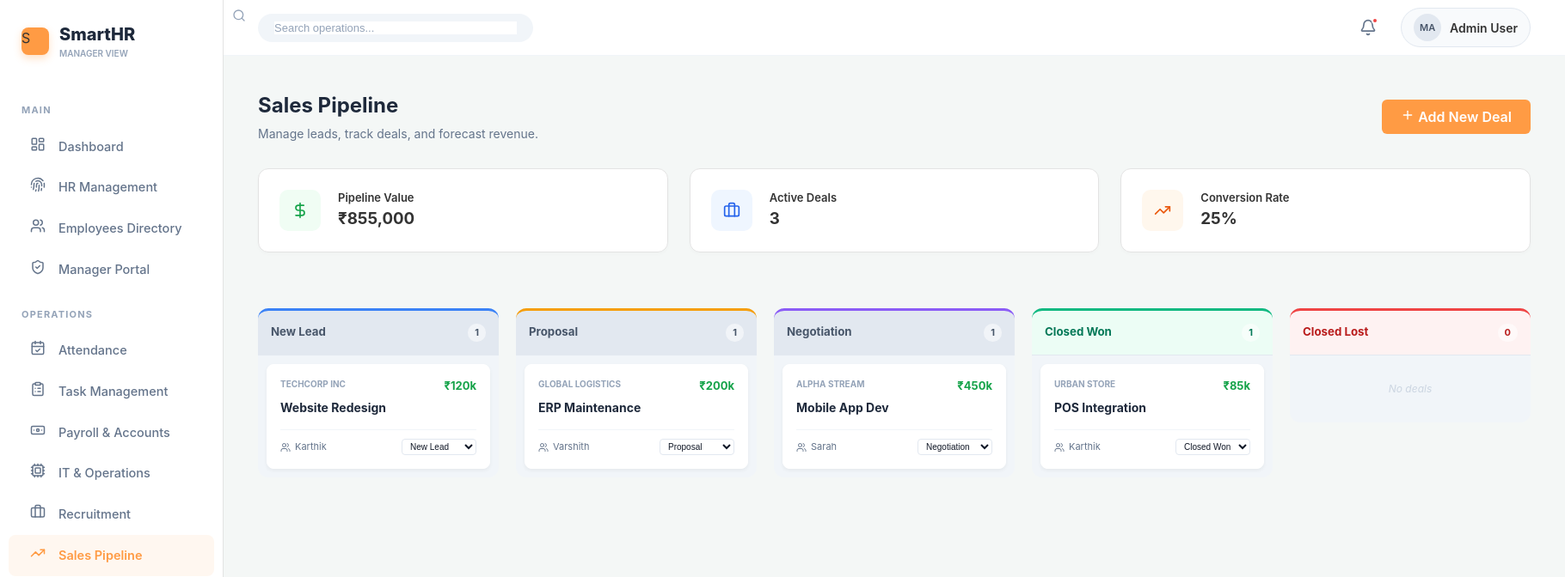
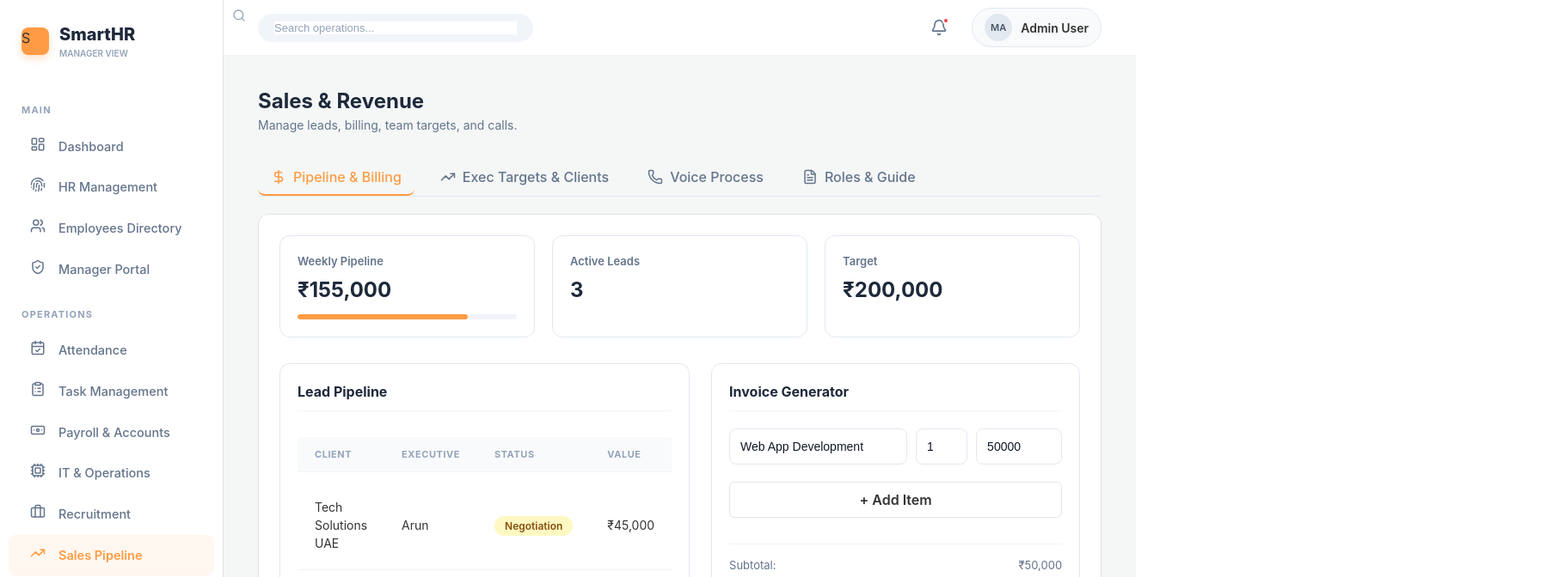
Before and after one commit to Ragulkumar7/hrms, a React app in the folder frontend/: page /sales in a window 1280 px wide. Shown: the top 672 px of the page at 86% size, 1820 px wide, since content can reach past the window. Built offline with nearby package versions, Linux system fonts and the light colour scheme; the HTML template or start-up script is replaced by a standard one.

Commit message:
app.jsx, Sales.jsx

```diff
--- a/frontend/src/App.css
+++ b/frontend/src/App.css
@@ -1658,3 +1658,217 @@ input:checked + .slider:before { transform: translateX(20px); }
   justify-content: center;
   font-size: 11px;
 }
+/* hrManagement
+/* HR Management Component Styles */
+.animate-in {
+  animation: fadeIn 0.5s ease-out;
+}
+
+@keyframes fadeIn {
+  from { opacity: 0; transform: translateY(10px); }
+  to { opacity: 1; transform: translateY(0); }
+}
+
+/* Status Badges */
+.bg-green-100 { background-color: #dcfce7; }
+.text-green-600 { color: #16a34a; }
+.bg-orange-100 { background-color: #ffedd5; }
+.text-orange-600 { color: #ea580c; }
+.bg-red-100 { background-color: #fee2e2; }
+.text-red-600 { color: #dc2626; }
+.bg-blue-50 { background-color: #eff6ff; }
+.text-blue-600 { color: #2563eb; }
+
+/* Buttons & Inputs */
+.bg-orange-500 { background-color: #f97316; }
+.hover\:bg-orange-600:hover { background-color: #ea580c; }
+.border-orange-500 { border-color: #f97316; }
+.text-orange-500 { color: #f97316; }
+
+/* Table Styles */
+.divide-y > * + * {
+  border-top-width: 1px;
+}
+
+/* Cards & Containers */
+.bg-orange-50 { background-color: #fff7ed; }
+.bg-purple-50 { background-color: #faf5ff; }
+.text-purple-600 { color: #9333ea; }
+
+/* Role Switcher Dev Tool Fix */
+.role-switcher-dev {
+  position: fixed;
+  bottom: 20px;
+  right: 20px;
+  background: white;
+  padding: 15px;
+  border-radius: 12px;
+  box-shadow: 0 10px 25px rgba(0,0,0,0.1);
+  border: 1px solid #e2e8f0;
+  z-index: 9999;
+}
+
+/* Add these to your App.css to support the HR Management UI */
+.flex { display: flex; }
+.gap-4 { gap: 1rem; }
+.p-6 { padding: 1.5rem; }
+.shadow-sm { box-shadow: 0 1px 2px 0 rgba(0, 0, 0, 0.05); }
+.rounded-xl { border-radius: 0.75rem; }
+.bg-white { background-color: #ffffff; }
+.justify-between { justify-content: space-between; }
+.items-center { align-items: center; }
+
+/* --- HR MANAGEMENT UI HELPERS --- */
+.hr-card {
+  background: #ffffff;
+  border-radius: 12px;
+  padding: 24px;
+  box-shadow: 0 1px 3px rgba(0,0,0,0.1);
+  border: 1px solid #f1f5f9;
+}
+
+.tab-container {
+  display: flex;
+  gap: 16px;
+  border-bottom: 1px solid #e2e8f0;
+  margin-bottom: 24px;
+}
+
+.tab-btn {
+  display: flex;
+  align-items: center;
+  gap: 8px;
+  padding: 8px 16px;
+  font-size: 14px;
+  font-weight: 600;
+  border: none;
+  background: transparent;
+  cursor: pointer;
+  border-bottom: 2px solid transparent;
+  color: #64748b;
+  transition: all 0.2s;
+}
+
+.tab-btn.active {
+  color: #f97316;
+  border-bottom-color: #f97316;
+}
+
+/* Status Badges for the Table */
+.badge-active {
+  background-color: #dcfce7;
+  color: #166534;
+  padding: 4px 8px;
+  border-radius: 4px;
+  font-size: 11px;
+  font-weight: 700;
+  text-transform: uppercase;
+}
+
+.badge-leave {
+  background-color: #f1f5f9;
+  color: #475569;
+  padding: 4px 8px;
+  border-radius: 4px;
+  font-size: 11px;
+  font-weight: 700;
+  text-transform: uppercase;
+}
+/* Add to bottom of App.css */
+
+.custom-table {
+  width: 100%;
+  border-collapse: separate;
+  border-spacing: 0 10px; /* Spacing between rows */
+}
+
+.custom-table th {
+  padding: 12px 20px;
+  color: #94a3b8;
+  font-size: 11px;
+  text-transform: uppercase;
+  letter-spacing: 0.05em;
+  border-bottom: 1px solid #f1f5f9;
+}
+
+.custom-table td {
+  padding: 20px;
+  background: transparent;
+  vertical-align: middle;
+}
+
+.avatar-small {
+  width: 32px;
+  height: 32px;
+  border-radius: 50%;
+  display: flex;
+  align-items: center;
+  justify-content: center;
+  font-size: 11px;
+}
+
+/* --- SALES MODULE STYLES --- */
+
+/* 1. Overview & Stats */
+.stats-grid {
+  display: grid;
+  grid-template-columns: repeat(auto-fit, minmax(200px, 1fr));
+  gap: 20px;
+  margin-bottom: 30px;
+}
+
+.stat-card {
+  background: #fff;
+  border: 1px solid #e2e8f0;
+  border-radius: 12px;
+  padding: 20px;
+}
+
+.stat-card p { margin: 0; font-size: 13px; color: #64748b; font-weight: 600; }
+.stat-card h3 { margin: 5px 0 10px 0; font-size: 24px; color: #1e293b; }
+
+.sales-progress-bar {
+  height: 6px; width: 100%; background: #f1f5f9; border-radius: 10px; overflow: hidden;
+}
+.sales-progress { height: 100%; background: var(--primary-orange); border-radius: 10px; }
+
+/* 2. Split Layouts */
+.split-layout {
+  display: grid;
+  grid-template-columns: 2fr 1fr;
+  gap: 25px;
+}
+
+@media (max-width: 900px) {
+  .split-layout { grid-template-columns: 1fr; }
+}
+
+.section-container {
+  background: white; border: 1px solid #e2e8f0; border-radius: 12px; padding: 20px; height: 100%;
+}
+
+.section-heading {
+  margin-top: 0; margin-bottom: 20px; font-size: 16px; color: #1e293b; padding-bottom: 10px; border-bottom: 1px solid #f1f5f9;
+}
+
+/* 3. Invoice Styles */
+.invoice-box { display: flex; flex-direction: column; gap: 10px; }
+.invoice-row { display: flex; gap: 10px; }
+.invoice-summary { margin-top: 20px; padding-top: 15px; border-top: 1px solid #f1f5f9; }
+.summary-row { display: flex; justify-content: space-between; font-size: 13px; margin-bottom: 8px; color: #64748b; }
+.summary-row.total { font-weight: 700; color: #1e293b; font-size: 16px; margin-top: 10px; margin-bottom: 15px; }
+
+/* 4. Target Cards */
+.target-list { display: flex; flex-direction: column; gap: 15px; }
+.target-card { padding: 15px; background: #f8fafc; border-radius: 8px; border: 1px solid #e2e8f0; }
+.target-info { display: flex; justify-content: space-between; font-size: 13px; margin-bottom: 8px; font-weight: 600; }
+.target-info .values { color: #64748b; }
+
+/* 5. Client Form */
+.client-form { display: flex; flex-direction: column; gap: 15px; }
+.clients-list h4 { font-size: 13px; margin-bottom: 5px; }
+.clients-list ul { padding-left: 20px; font-size: 13px; color: #64748b; }
+
+/* 6. Roles Accordion */
+.role-item { overflow: hidden; }
+.role-header:hover { background: #f1f5f9 !important; }
--- a/frontend/src/components/Sales.jsx
+++ b/frontend/src/components/Sales.jsx
@@ -1,163 +1,284 @@
 import React, { useState } from 'react';
 import { useUser } from '../context/UserContext';
 import {
-  TrendingUp, DollarSign, Users, Plus, MoreHorizontal,
-  Briefcase, CheckCircle, XCircle
+  PieChart, Users, Phone, FileText, DollarSign,
+  TrendingUp, Plus, Download, Check, X
 } from 'lucide-react';
 
 const Sales = () => {
   const { user } = useUser();
-  const [showModal, setShowModal] = useState(false);
+  const [activeTab, setActiveTab] = useState('pipeline');
 
-  // --- MOCK DATA: SALES DEALS ---
-  const [deals, setDeals] = useState([
-    { id: 1, client: 'TechCorp Inc', title: 'Website Redesign', value: 120000, stage: 'New Lead', owner: 'Karthik (TL)', date: '2026-01-20' },
-    { id: 2, client: 'Alpha Stream', title: 'Mobile App Dev', value: 450000, stage: 'Negotiation', owner: 'Sarah (TL)', date: '2026-02-05' },
-    { id: 3, client: 'Urban Store', title: 'POS Integration', value: 85000, stage: 'Closed Won', owner: 'Karthik (TL)', date: '2026-01-15' },
-    { id: 4, client: 'Global Logistics', title: 'ERP Maintenance', value: 200000, stage: 'Proposal', owner: 'Varshith', date: '2026-02-10' },
-  ]);
-
-  const [newDeal, setNewDeal] = useState({ client: '', title: '', value: '', stage: 'New Lead' });
-
-  // Kanban Stages
-  const stages = ['New Lead', 'Proposal', 'Negotiation', 'Closed Won', 'Closed Lost'];
-
-  // --- ACTIONS ---
-  const handleAddDeal = (e) => {
-    e.preventDefault();
-    const deal = {
-      id: deals.length + 1,
-      ...newDeal,
-      value: parseFloat(newDeal.value),
-      owner: user.name,
-      date: new Date().toISOString().split('T')[0]
-    };
-    setDeals([...deals, deal]);
-    setShowModal(false);
-    setNewDeal({ client: '', title: '', value: '', stage: 'New Lead' });
-  };
-
-  const moveStage = (id, newStage) => {
-    setDeals(deals.map(d => d.id === id ? { ...d, stage: newStage } : d));
-  };
-
-  // --- CALCULATIONS ---
-  const totalPipeline = deals.filter(d => d.stage !== 'Closed Lost').reduce((acc, curr) => acc + curr.value, 0);
-  const wonDeals = deals.filter(d => d.stage === 'Closed Won').length;
-  const conversionRate = Math.round((wonDeals / deals.length) * 100) || 0;
+  // Tabs Configuration
+  const tabs = [
+    { id: 'pipeline', label: 'Pipeline & Billing', icon: <DollarSign size={18} /> },
+    { id: 'targets', label: 'Exec Targets & Clients', icon: <TrendingUp size={18} /> },
+    { id: 'voice', label: 'Voice Process', icon: <Phone size={18} /> },
+    { id: 'roles', label: 'Roles & Guide', icon: <FileText size={18} /> },
+  ];
 
   return (
     <div className="fade-in">
+      {/* Header */}
       <div className="page-header">
         <div>
-          <h2 className="main-title">Sales Pipeline</h2>
-          <p className="sub-title">Manage leads, track deals, and forecast revenue.</p>
-        </div>
-        <div className="header-actions">
-           <button className="btn-action" onClick={() => setShowModal(true)}>
-             <Plus size={16}/> Add New Deal
-           </button>
+          <h1 className="main-title">Sales & Revenue</h1>
+          <p className="sub-title">Manage leads, billing, team targets, and calls.</p>
         </div>
       </div>
 
-      {/* --- SALES METRICS --- */}
+      {/* Navigation Tabs */}
+      <div className="rec-tabs">
+        {tabs.map((tab) => (
+          <button
+            key={tab.id}
+            onClick={() => setActiveTab(tab.id)}
+            className={`rec-tab-btn ${activeTab === tab.id ? 'active' : ''}`}
+          >
+            {tab.icon} {tab.label}
+          </button>
+        ))}
+      </div>
+
+      {/* Content Area */}
+      <div className="glass-card" style={{minHeight: '600px'}}>
+        {activeTab === 'pipeline' && <SalesBillingModule />}
+        {activeTab === 'targets' && <SalesExecutiveModule />}
+        {activeTab === 'voice' && <VoiceProcessModule />}
+        {activeTab === 'roles' && <RolesResponsibilities />}
+      </div>
+    </div>
+  );
+};
+
+/* --- 1. PIPELINE & BILLING MODULE (From SalesBillingModule.jsx) --- */
+const SalesBillingModule = () => {
+  const [leads] = useState([
+    { id: 1, client: "Tech Solutions UAE", exec: "Arun", status: "Negotiation", value: 45000 },
+    { id: 2, client: "Kovai Retail", exec: "Sana", status: "Analysis", value: 25000 },
+    { id: 3, client: "London FinTech", exec: "Arun", status: "Closed", value: 85000 },
+  ]);
+
+  const [invoiceItems, setInvoiceItems] = useState([
+    { id: 1, desc: 'Web App Development', qty: 1, rate: 50000 }
+  ]);
+
+  const weeklyTarget = 200000;
+  const currentTotal = leads.reduce((acc, curr) => acc + curr.value, 0);
+
+  const addInvoiceItem = () => setInvoiceItems([...invoiceItems, { id: Date.now(), desc: '', qty: 1, rate: 0 }]);
+
+  const updateInvoiceItem = (id, field, value) => {
+    setInvoiceItems(invoiceItems.map(item => item.id === id ? { ...item, [field]: value } : item));
+  };
+
+  const subtotal = invoiceItems.reduce((acc, item) => acc + item.qty * item.rate, 0);
+  const tax = subtotal * 0.18;
+  const total = subtotal + tax;
+
+  return (
+    <div className="sales-admin-view">
+      {/* Stats Grid */}
       <div className="stats-grid">
-        <div className="glass-card stat-item">
-          <div className="icon-box green"><DollarSign size={20} /></div>
-          <div><p className="stat-label">Pipeline Value</p><h3 className="stat-value">₹{totalPipeline.toLocaleString()}</h3></div>
+        <div className="stat-card">
+          <p>Weekly Pipeline</p>
+          <h3>₹{currentTotal.toLocaleString()}</h3>
+          <div className="sales-progress-bar">
+            <div className="sales-progress" style={{ width: `${(currentTotal / weeklyTarget) * 100}%` }} />
           </div>
-        <div className="glass-card stat-item">
-          <div className="icon-box blue"><Briefcase size={20} /></div>
-          <div><p className="stat-label">Active Deals</p><h3 className="stat-value">{deals.filter(d => d.stage !== 'Closed Won' && d.stage !== 'Closed Lost').length}</h3></div>
         </div>
-        <div className="glass-card stat-item">
-          <div className="icon-box orange"><TrendingUp size={20} /></div>
-          <div><p className="stat-label">Conversion Rate</p><h3 className="stat-value">{conversionRate}%</h3></div>
+        <div className="stat-card">
+          <p>Active Leads</p>
+          <h3>{leads.length}</h3>
+        </div>
+        <div className="stat-card">
+          <p>Target</p>
+          <h3>₹{weeklyTarget.toLocaleString()}</h3>
         </div>
       </div>
 
-      {/* --- KANBAN BOARD --- */}
-      <div className="kanban-container">
-        {stages.map((stage) => (
-          <div key={stage} className="kanban-column">
-            <div className={`kanban-header stage-${stage.replace(' ', '-').toLowerCase()}`}>
-              <h5>{stage}</h5>
-              <span className="count-badge">{deals.filter(d => d.stage === stage).length}</span>
+      <div className="split-layout">
+        {/* Pipeline Table */}
+        <div className="section-container">
+          <h3 className="section-heading">Lead Pipeline</h3>
+          <table className="custom-table">
+            <thead>
+              <tr><th>Client</th><th>Executive</th><th>Status</th><th>Value</th></tr>
+            </thead>
+            <tbody>
+              {leads.map(lead => (
+                <tr key={lead.id}>
+                  <td>{lead.client}</td>
+                  <td>{lead.exec}</td>
+                  <td><span className={`status-pill ${lead.status === 'Closed' ? 'active' : 'pending'}`}>{lead.status}</span></td>
+                  <td>₹{lead.value.toLocaleString()}</td>
+                </tr>
+              ))}
+            </tbody>
+          </table>
         </div>
 
-            <div className="kanban-body">
-              {deals.filter(d => d.stage === stage).map(deal => (
-                <div key={deal.id} className="deal-card fade-in">
-                  <div style={{display:'flex', justifyContent:'space-between', marginBottom:'5px'}}>
-                    <span className="deal-client">{deal.client}</span>
-                    <strong className="deal-value">₹{(deal.value/1000).toFixed(0)}k</strong>
+        {/* Invoice Generator */}
+        <div className="section-container">
+          <h3 className="section-heading">Invoice Generator</h3>
+          <div className="invoice-box">
+            {invoiceItems.map(item => (
+              <div className="invoice-row" key={item.id}>
+                <input className="standard-input" placeholder="Description" value={item.desc} onChange={e => updateInvoiceItem(item.id, 'desc', e.target.value)} style={{flex:2}}/>
+                <input className="standard-input" type="number" placeholder="Qty" value={item.qty} onChange={e => updateInvoiceItem(item.id, 'qty', e.target.value)} style={{width:'60px'}}/>
+                <input className="standard-input" type="number" placeholder="Rate" value={item.rate} onChange={e => updateInvoiceItem(item.id, 'rate', e.target.value)} style={{width:'100px'}}/>
               </div>
+            ))}
+            <button className="btn-secondary small" onClick={addInvoiceItem} style={{marginTop:'10px'}}>+ Add Item</button>
 
-                  <h4 className="deal-title">{deal.title}</h4>
-
-                  <div className="deal-footer">
-                    <div className="deal-owner">
-                      <Users size={12}/> {deal.owner.split(' ')[0]}
-                    </div>
-
-                    {/* Stage Switcher Dropdown */}
-                    <select
-                      className="mini-select"
-                      value={deal.stage}
-                      onChange={(e) => moveStage(deal.id, e.target.value)}
-                    >
-                      {stages.map(s => <option key={s} value={s}>{s}</option>)}
-                    </select>
+            <div className="invoice-summary">
+              <div className="summary-row"><span>Subtotal:</span> <span>₹{subtotal.toLocaleString()}</span></div>
+              <div className="summary-row"><span>GST (18%):</span> <span>₹{tax.toLocaleString()}</span></div>
+              <div className="summary-row total"><span>Total:</span> <span>₹{total.toLocaleString()}</span></div>
+              <button className="btn-action full-width"><Download size={16}/> Download Invoice</button>
             </div>
           </div>
-              ))}
+        </div>
+      </div>
+    </div>
+  );
+};
 
-              {deals.filter(d => d.stage === stage).length === 0 && (
-                <div className="empty-zone">No deals</div>
-              )}
+/* --- 2. EXECUTIVE TARGETS & CLIENTS (From SalesExecutive.jsx) --- */
+const SalesExecutiveModule = () => {
+  const salesData = [
+    { name: "Ravi Kumar", target: 50000, actual: 42000 },
+    { name: "Sneha Patel", target: 60000, actual: 58000 },
+    { name: "Arjun Das", target: 45000, actual: 30000 },
+  ];
+
+  const [clients, setClients] = useState([]);
+  const [formData, setFormData] = useState({ name: "", phone: "", email: "" });
+
+  const handleAddClient = (e) => {
+    e.preventDefault();
+    if (formData.name) {
+      setClients([...clients, formData]);
+      setFormData({ name: "", phone: "", email: "" });
+    }
+  };
+
+  return (
+    <div className="sales-exec-view">
+      <div className="split-layout">
+
+        {/* Targets List */}
+        <div className="section-container">
+          <h3 className="section-heading">Team Targets</h3>
+          <div className="target-list">
+            {salesData.map((person) => (
+              <div key={person.name} className="target-card">
+                <div className="target-info">
+                  <span className="name">{person.name}</span>
+                  <span className="values">₹{person.actual.toLocaleString()} / ₹{person.target.toLocaleString()}</span>
+                </div>
+                <div className="sales-progress-bar">
+                  <div className="sales-progress" style={{ width: `${(person.actual / person.target) * 100}%` }}></div>
                 </div>
               </div>
             ))}
           </div>
+        </div>
 
-      {/* --- ADD DEAL MODAL --- */}
-      {showModal && (
-        <div className="modal-overlay">
-          <div className="glass-card modal-content">
-            <div className="section-header">
-              <h4>Create Sales Opportunity</h4>
-              <button className="icon-btn-x" onClick={() => setShowModal(false)}><Plus size={20} style={{transform:'rotate(45deg)'}}/></button>
+        {/* Add Client Form */}
+        <div className="section-container">
+          <h3 className="section-heading">Add New Client</h3>
+          <form className="client-form" onSubmit={handleAddClient}>
+            <input className="standard-input" placeholder="Client Name" value={formData.name} onChange={e => setFormData({...formData, name: e.target.value})} />
+            <input className="standard-input" placeholder="Phone" value={formData.phone} onChange={e => setFormData({...formData, phone: e.target.value})} />
+            <input className="standard-input" placeholder="Email" value={formData.email} onChange={e => setFormData({...formData, email: e.target.value})} />
+            <button className="btn-action full-width" type="submit">Add Client</button>
+          </form>
+
+          {clients.length > 0 && (
+            <div className="clients-list mt-4">
+              <h4>Recent Clients</h4>
+              <ul>{clients.map((c, i) => <li key={i}>{c.name}</li>)}</ul>
             </div>
-            <form onSubmit={handleAddDeal} className="task-form">
-              <div className="form-group">
-                <label>Client Name</label>
-                <input type="text" required className="standard-input"
-                  value={newDeal.client} onChange={e => setNewDeal({...newDeal, client: e.target.value})} />
-              </div>
-              <div className="form-group">
-                <label>Project / Deal Title</label>
-                <input type="text" required className="standard-input"
-                  value={newDeal.title} onChange={e => setNewDeal({...newDeal, title: e.target.value})} />
-              </div>
-              <div className="form-row">
-                <div className="form-group">
-                  <label>Value (₹)</label>
-                  <input type="number" required className="standard-input"
-                    value={newDeal.value} onChange={e => setNewDeal({...newDeal, value: e.target.value})} />
-                </div>
-                <div className="form-group">
-                  <label>Initial Stage</label>
-                  <select className="standard-input"
-                    value={newDeal.stage} onChange={e => setNewDeal({...newDeal, stage: e.target.value})}>
-                    {stages.map(s => <option key={s} value={s}>{s}</option>)}
-                  </select>
+          )}
         </div>
       </div>
-              <button type="submit" className="btn-action full-width">Create Deal</button>
-            </form>
+    </div>
+  );
+};
+
+/* --- 3. VOICE PROCESS (From VoiceProcess.jsx) --- */
+const VoiceProcessModule = () => {
+  const [calls, setCalls] = useState([
+    { id: 1, client: "Tech Solutions UAE", status: "Pending" },
+    { id: 2, client: "Kovai Retail", status: "Pending" },
+    { id: 3, client: "London FinTech", status: "Pending" },
+  ]);
+
+  const handleCall = (id, status) => {
+    setCalls(calls.map(c => c.id === id ? { ...c, status } : c));
+  };
+
+  return (
+    <div className="voice-container">
+      <div className="section-container">
+        <h3 className="section-heading">Incoming Sales Calls</h3>
+        <table className="custom-table">
+          <thead><tr><th>Client</th><th>Status</th><th>Action</th></tr></thead>
+          <tbody>
+            {calls.map((call) => (
+              <tr key={call.id}>
+                <td>{call.client}</td>
+                <td>
+                  <span className={`status-pill ${call.status === 'Pending' ? 'pending' : call.status === 'Accepted' ? 'active' : 'rejected'}`}>
+                    {call.status}
+                  </span>
+                </td>
+                <td>
+                  {call.status === 'Pending' && (
+                    <div style={{display:'flex', gap:'10px'}}>
+                      <button className="icon-btn-check" onClick={() => handleCall(call.id, 'Accepted')}><Check size={16}/></button>
+                      <button className="icon-btn-x" onClick={() => handleCall(call.id, 'Rejected')}><X size={16}/></button>
+                    </div>
+                  )}
+                </td>
+              </tr>
+            ))}
+          </tbody>
+        </table>
       </div>
     </div>
+  );
+};
+
+/* --- 4. ROLES INFO (From Roles & Responsibilities.jsx) --- */
+const RolesResponsibilities = () => {
+  const [activeRole, setActiveRole] = useState(null);
+  const rolesData = [
+    { role: "Sales Manager", tasks: ["Assigns targets", "Generates invoices", "Coordinates with Accounts"] },
+    { role: "Sales Executive", tasks: ["Works on targets", "Updates pipeline", "Client coordination"] },
+    { role: "Accounts Team", tasks: ["Receives invoices", "Processes payments", "Maintains records"] }
+  ];
+
+  return (
+    <div className="roles-container">
+      {rolesData.map((item, index) => (
+        <div key={index} className="role-item" style={{border:'1px solid #e2e8f0', borderRadius:'8px', marginBottom:'10px'}}>
+          <div
+            className="role-header"
+            onClick={() => setActiveRole(activeRole === index ? null : index)}
+            style={{padding:'15px', cursor:'pointer', fontWeight:'bold', display:'flex', justifyContent:'space-between', background:'#f8fafc'}}
+          >
+            {item.role}
+            <span>{activeRole === index ? "▲" : "▼"}</span>
+          </div>
+          {activeRole === index && (
+            <ul style={{padding:'15px 30px', margin:0, fontSize:'13px', color:'#64748b'}}>
+              {item.tasks.map((t, i) => <li key={i}>{t}</li>)}
+            </ul>
           )}
+        </div>
+      ))}
     </div>
   );
 };
```
Lines whose indentation alone changed are shown as unchanged.
